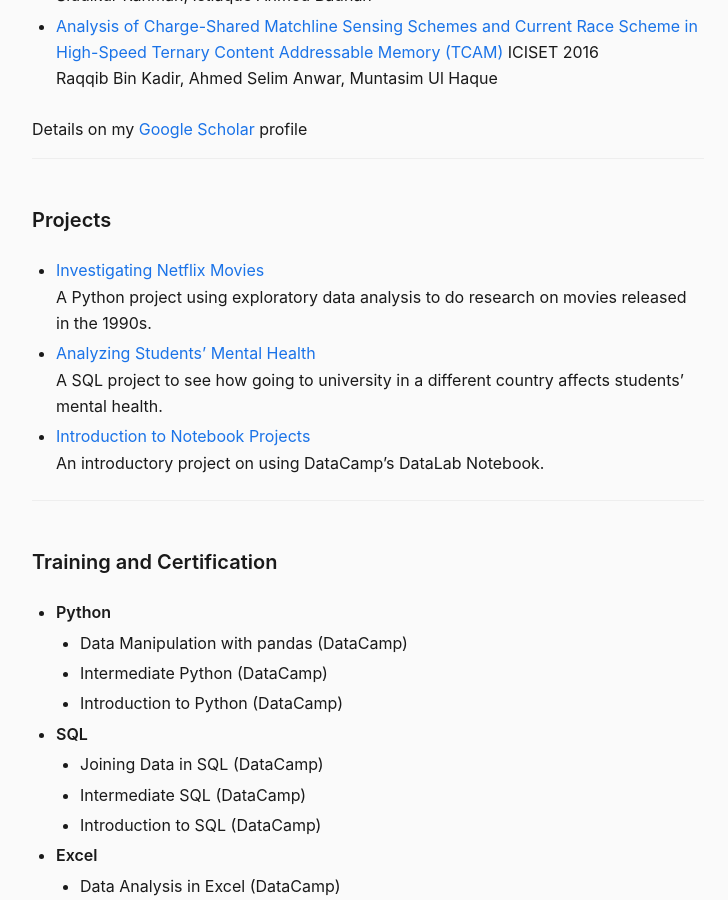
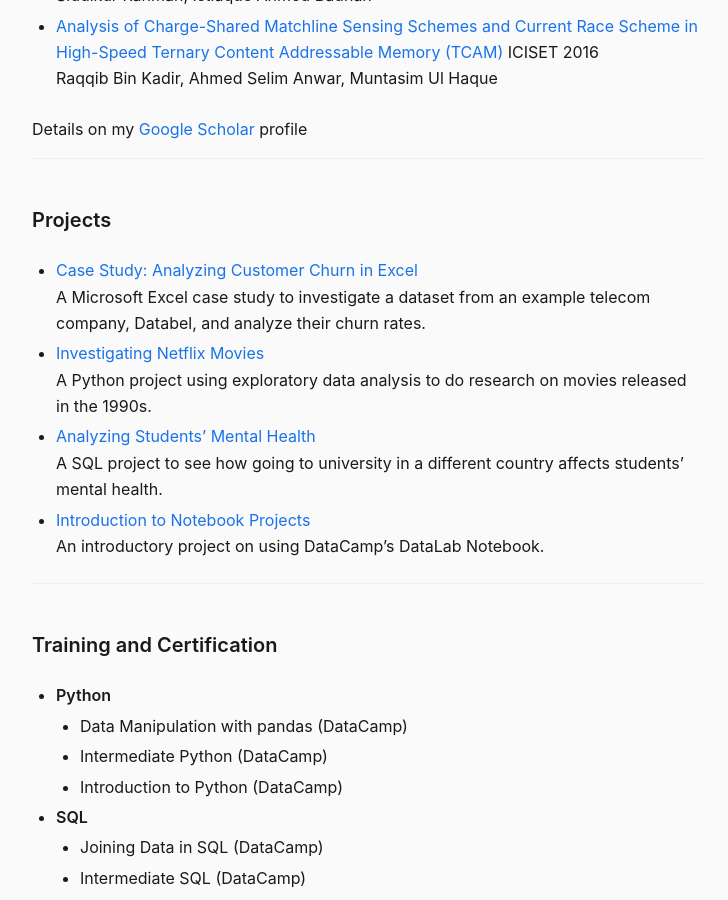
Before and after one commit to muntasimulhaque/muntasimulhaque.github.io, a Jekyll site: the page built from index.md, in a window 1280 px wide and 900 px high, scrolled down 1928 px. Shown: the whole window, without its empty margins (272-1000 px from the left). Built offline with Jekyll 4.4.1, drawn with Linux system fonts in a browser that asks for light colours.

Commit message:
Update index.md

```diff
--- a/index.md
+++ b/index.md
@@ -54,6 +54,8 @@ Details on my [Google Scholar](https://scholar.google.com/citations?user=XO3Zz1E
 
 #### Projects
 
+* [Case Study: Analyzing Customer Churn in Excel](https://www.datacamp.com/completed/statement-of-accomplishment/course/756cc91ad2964ef3f0322deff18f219654b2acb8){:target="_blank"}
+    A Microsoft Excel case study to investigate a dataset from an example telecom company, Databel, and analyze their churn rates.
 * [Investigating Netflix Movies](https://github.com/muntasimulhaque/Investigating-Netflix-Movies){:target="_blank"}
     A Python project using exploratory data analysis to do research on movies released in the 1990s.
 * [Analyzing Students' Mental Health](https://github.com/muntasimulhaque/Analyzing-Students-Mental-Health){:target="_blank"}
```
